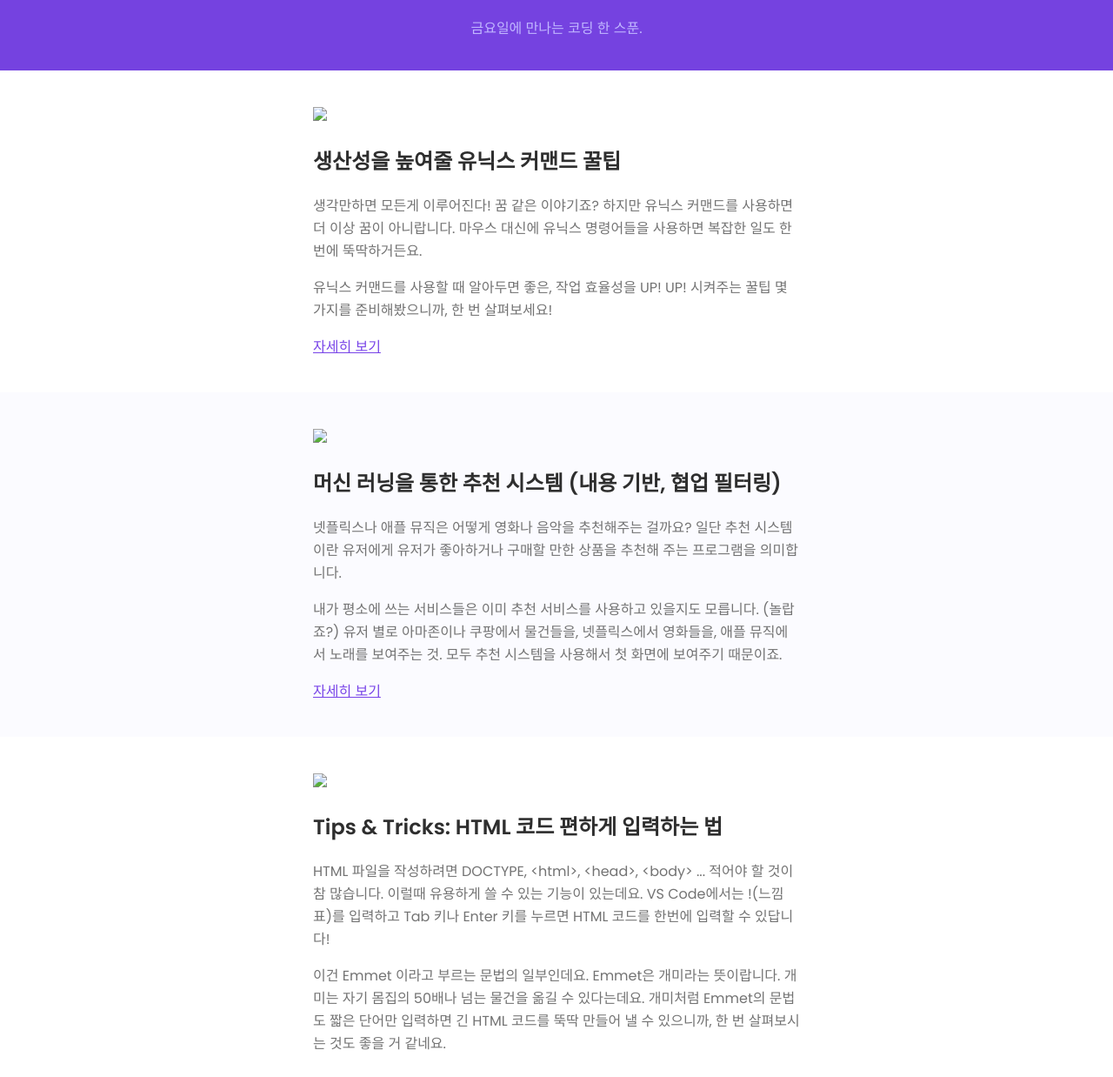
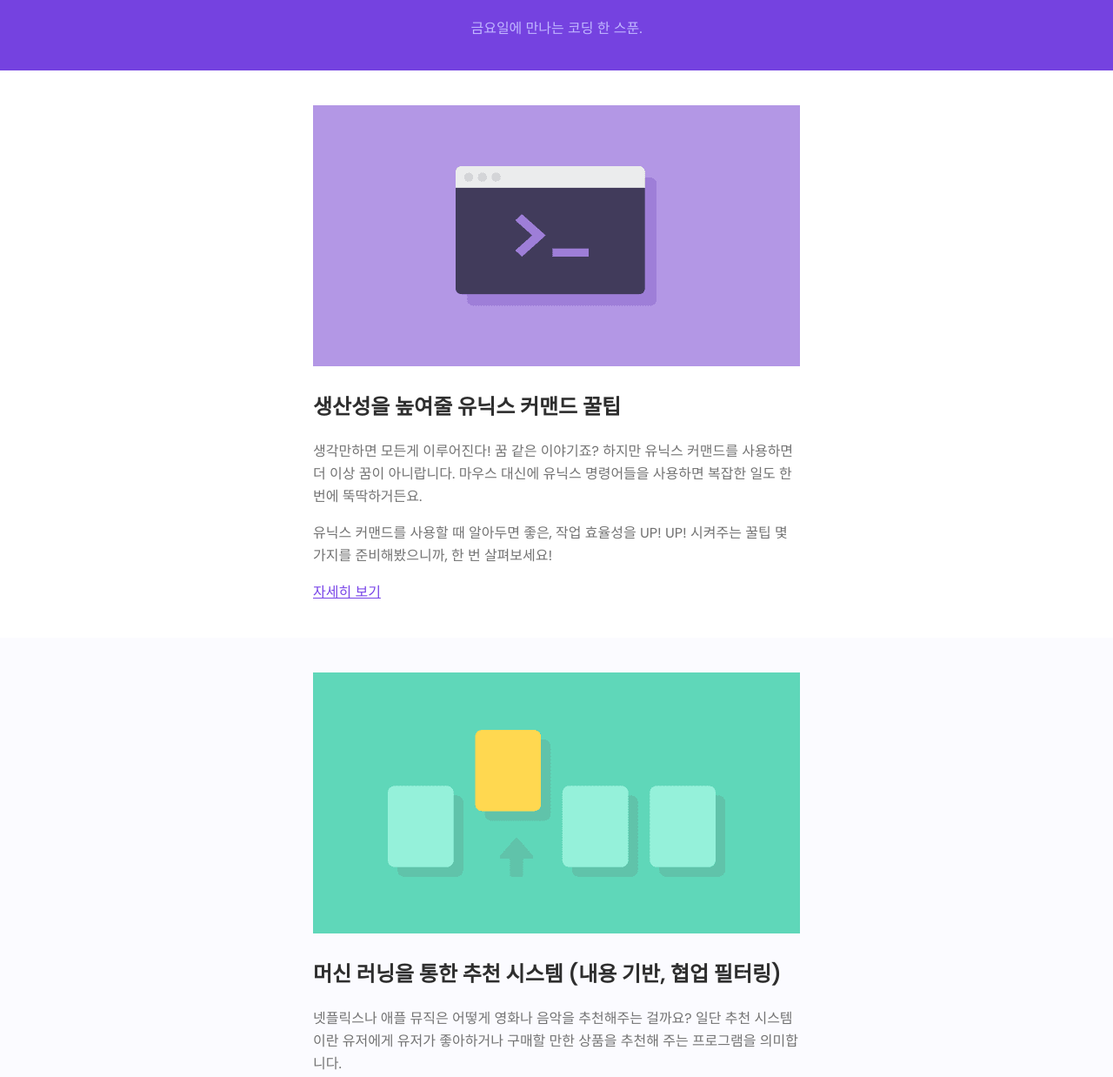
Before and after one commit to heejung0413/codeit-newsletter, a plain HTML site: page index.html in a window 1280 px wide. Shown: the part 92-1330 px from the top of the page at 87% size. Drawn offline with Linux system fonts and the light colour scheme.

Commit message:
Update index.html

```diff
--- a/index.html
+++ b/index.html
@@ -14,7 +14,7 @@
     </div>
     <div style="padding: 40px 20px">
       <div style="width: 560px; margin: 0 auto">
-        <img src="thumbnail-unix.png" style="width: 100%">
+        <img src="../img/thumbnail-unix.png" style="width: 100%">
         <h2 style="color: #2e2e2e">생산성을 높여줄 유닉스 커맨드 꿀팁</h2>
         <p>
           생각만하면 모든게 이루어진다! 꿈 같은 이야기죠? 하지만 유닉스 커맨드를
@@ -32,7 +32,7 @@
     </div>
     <div style="background-color: #fbfbff; padding: 40px 20px">
       <div style="width: 560px; margin: 0 auto">
-        <img src="thumbnail-machine-learning.png" style="width: 100%">
+        <img src="../img/thumbnail-machine-learning.png" style="width: 100%">
         <h2 style="color: #2e2e2e">머신 러닝을 통한 추천 시스템 (내용 기반, 협업 필터링)</h2>
         <p>
           넷플릭스나 애플 뮤직은 어떻게 영화나 음악을 추천해주는 걸까요? 일단 추천
@@ -52,7 +52,7 @@
     </div>
     <div style="padding: 40px 20px">
       <div style="width: 560px; margin: 0 auto">
-        <img src="thumbnail-emmet.png" style="width: 100%">
+        <img src="../img/thumbnail-emmet.png" style="width: 100%">
         <h2 style="color: #2e2e2e">Tips & Tricks: HTML 코드 편하게 입력하는 법</h2>
         <p>
           HTML 파일을 작성하려면 DOCTYPE, &lt;html&gt;, &lt;head&gt;, &lt;body&gt; ... 적어야 할 것이 참
```
